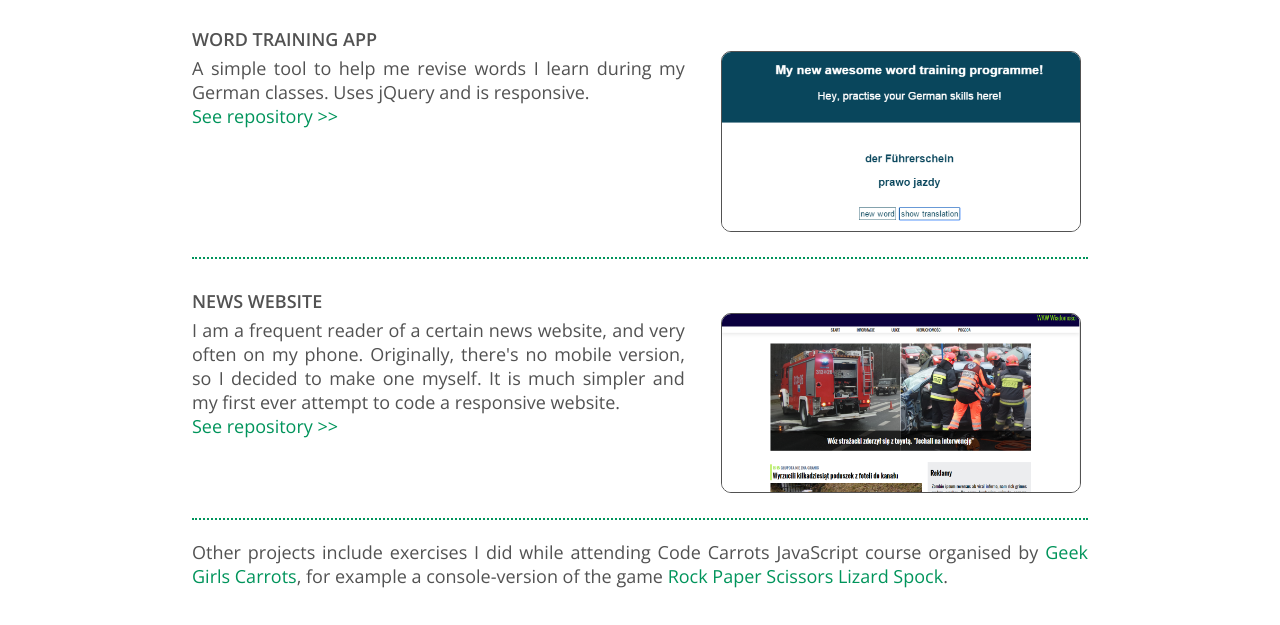
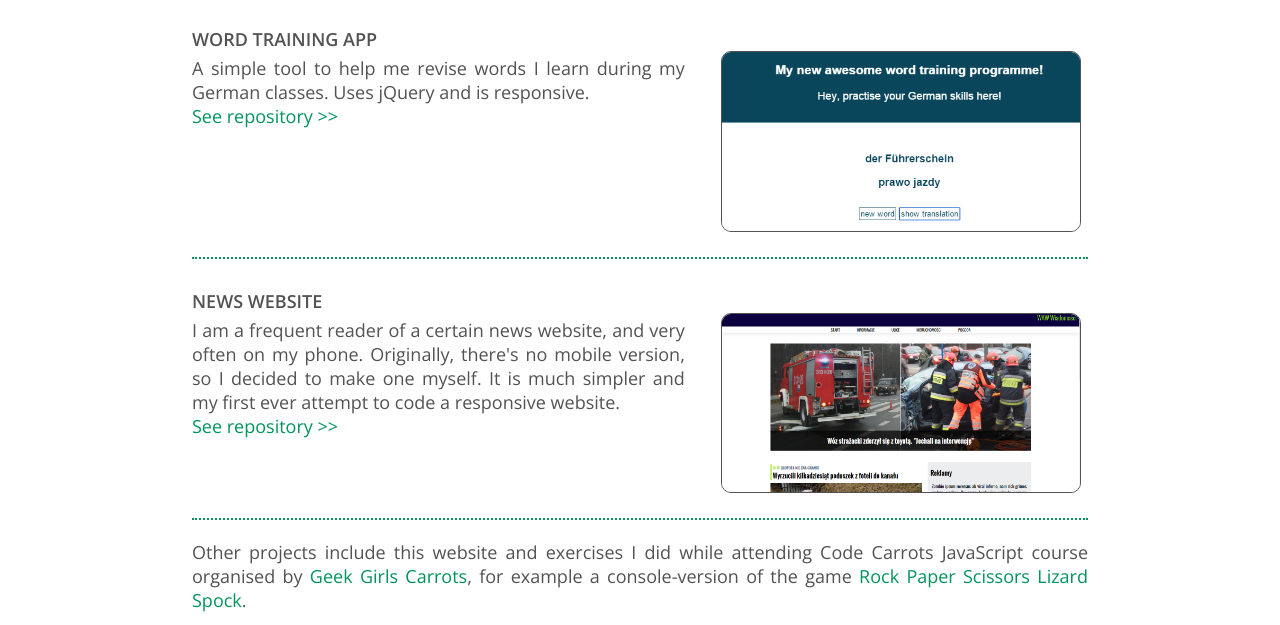
Before and after one commit to zeadith/zeadith.github.io, a plain HTML site: page index.html in a window 1280 px wide. Shown: the part 1896-2521 px from the top of the page. Drawn offline with nearby package versions, Linux system fonts and the light colour scheme.

Commit message:
Updated projects-content of html.

```diff
--- a/index.html
+++ b/index.html
@@ -84,7 +84,7 @@
                     </div>
                 </article>
                 <article class ='other-projects'>
-                    <p>Other projects include exercises I did while attending Code Carrots JavaScript course organised by <a href="http://http://geekgirlscarrots.org/">Geek Girls Carrots</a>, for example a console-version of the game <a href="https://github.com/zeadith/Rock-Paper-Lizard">Rock Paper Scissors Lizard Spock</a>.</p>
+                    <p>Other projects include this website and exercises I did while attending Code Carrots JavaScript course organised by <a href="http://http://geekgirlscarrots.org/">Geek Girls Carrots</a>, for example a console-version of the game <a href="https://github.com/zeadith/Rock-Paper-Lizard">Rock Paper Scissors Lizard Spock</a>.</p>
                 </article>
             </section>
         <footer class ='page-footer'>
```
